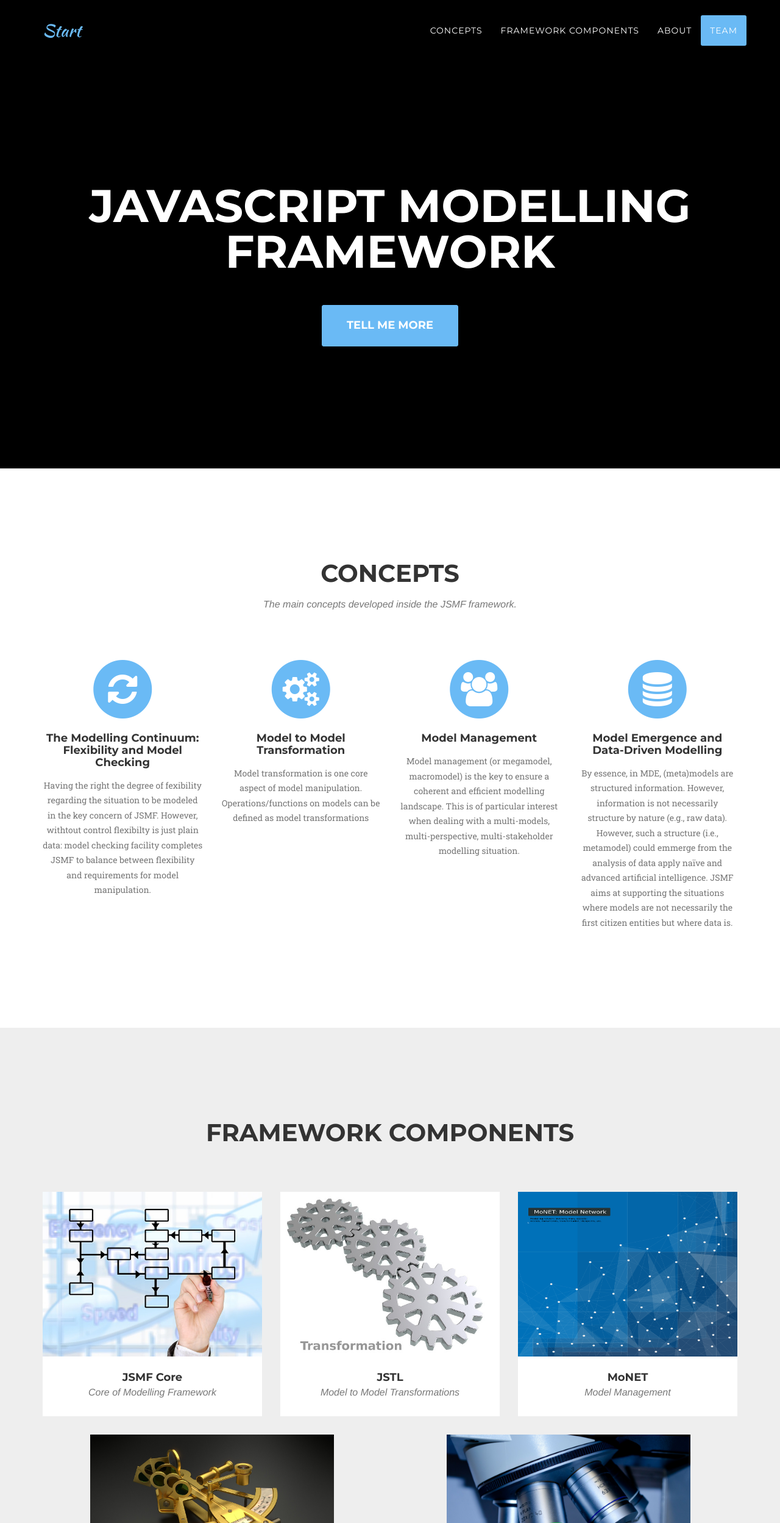
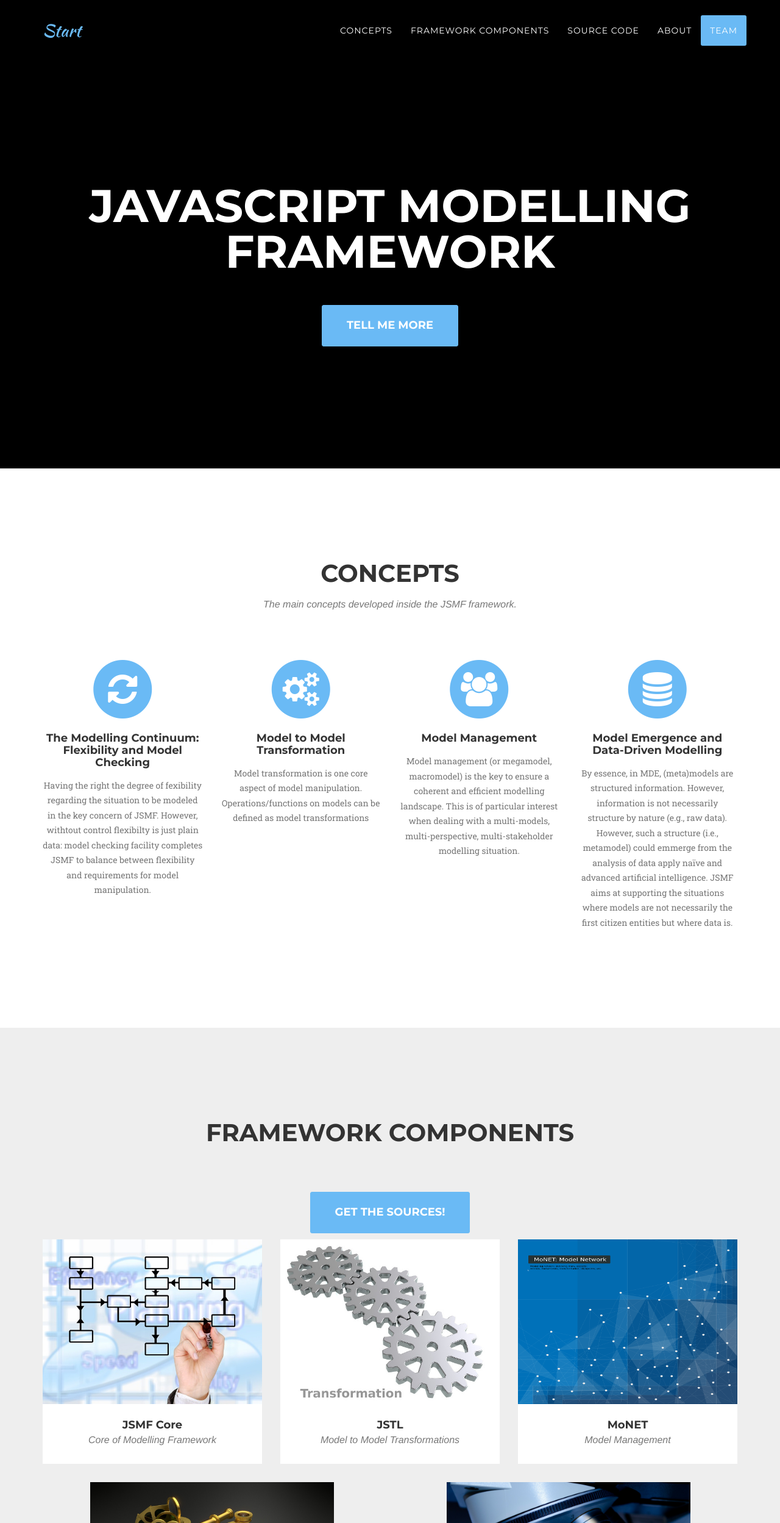
Before and after one commit to JS-MF/JS-MF.github.io, a website: page index.html in a window 1280 px wide. Shown: the top 2497 px of the page at 61% size. Drawn offline with nearby package versions, Linux system fonts and the light colour scheme; a script that the page names is missing; a web font is replaced by a local one.

Commit message:
adding button and navigation to sources

```diff
--- a/index.html
+++ b/index.html
@@ -59,7 +59,10 @@
                     <li>
                         <a class="page-scroll" href="#portfolio">Framework Components</a>
                     </li>
-                    <li>
+					<li>
+						<a class="page-scroll" href="https://github.com/JS-MF">Source code</a>
+ 					</li>
+                   <li>
                         <a class="page-scroll" href="#about">About</a>
                     </li>
                     <li>
@@ -142,6 +145,9 @@
                 <div class="col-lg-12 text-center">
                     <h2 class="section-heading">Framework Components</h2>
                     <h3 class="section-subheading text-muted"></h3>
+					<p>
+						<a href="https://github.com/JS-MF" class="btn btn-xl">Get the sources!</a>
+					</p>
                 </div>
             </div>
             <div class="row">
```
